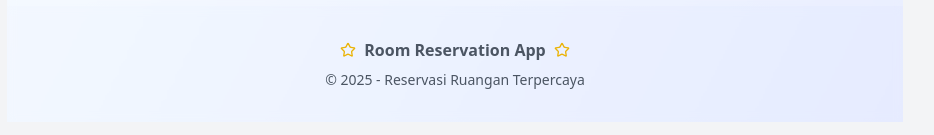
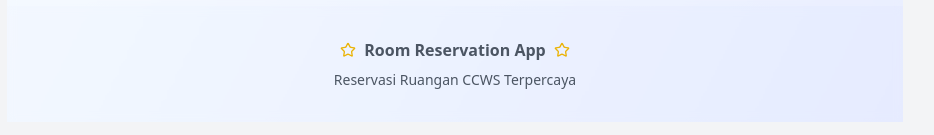
Before and after one commit to AryasatyaWidyatna/roomreservation, a Next.js app: page / in a window 1280 px wide. Shown: the part 1672-1807 px from the top of the page, without its empty margins (185-1119 px from the left). Built offline with nearby package versions, Linux system fonts and the light colour scheme.

Commit message:
Update page.jsx

```diff
--- a/app/page.jsx
+++ b/app/page.jsx
@@ -188,7 +188,7 @@ export default function HomePage() {
           <span className="font-semibold">Room Reservation App</span>
           <Star className="w-4 h-4 text-yellow-500" />
         </div>
-        <p className="text-sm">© 2025 - Reservasi Ruangan Terpercaya</p>
+        <p className="text-sm">Reservasi Ruangan CCWS Terpercaya</p>
       </footer>
     </div>
   );
```
